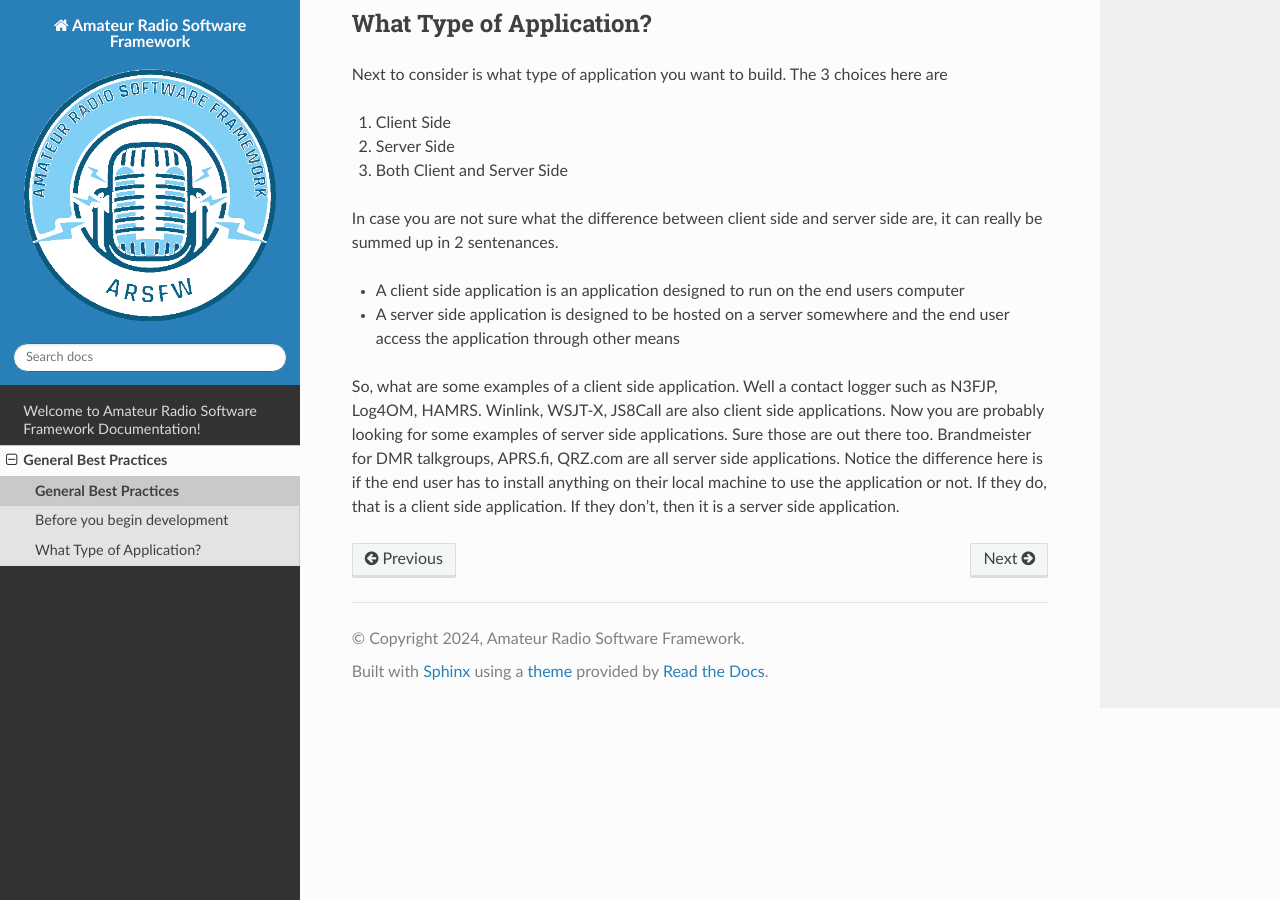
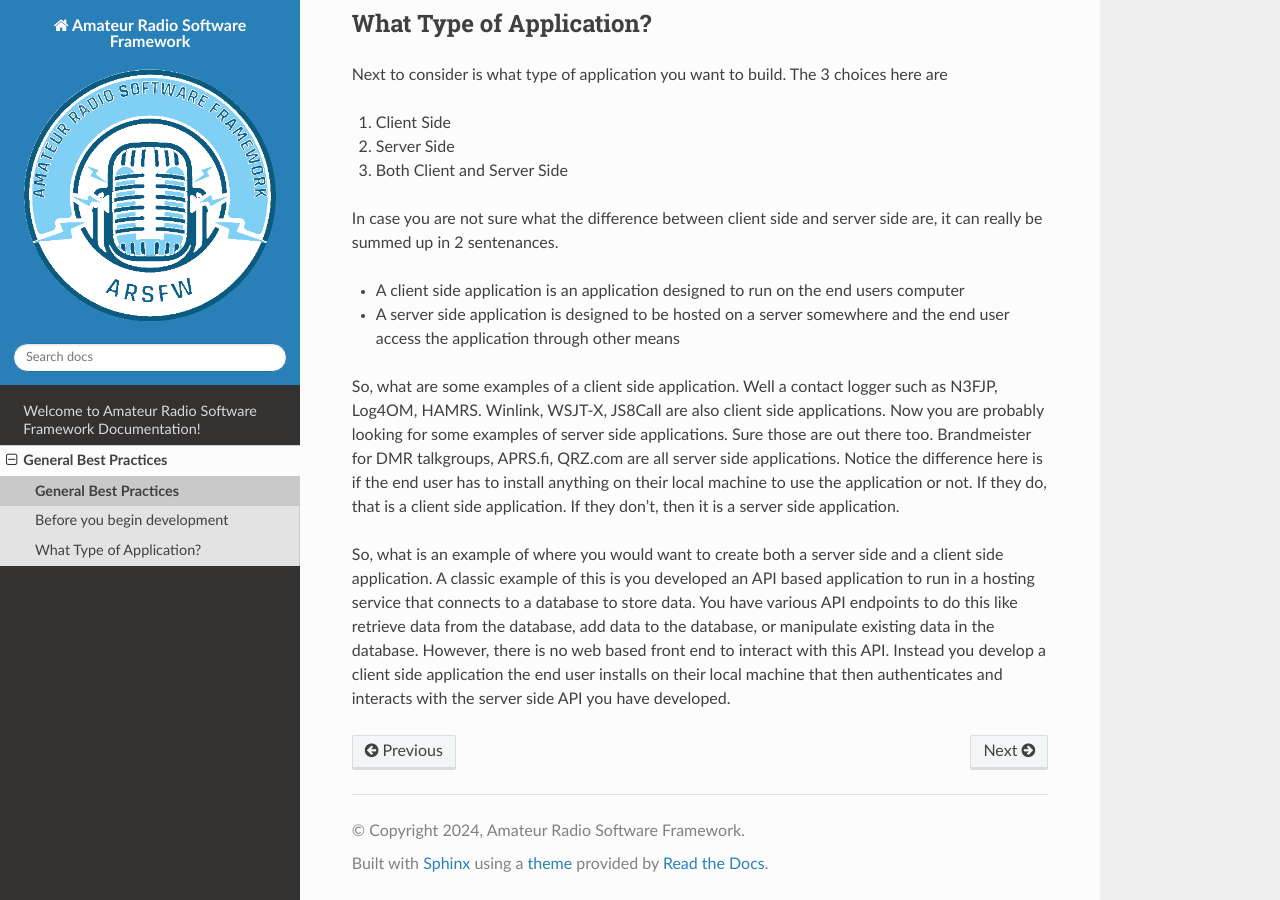
Before and after one commit to Amateur-Radio-Software-Framework/documentation, a Sphinx documentation site: the page built from docs/source/general/index.rst, in a window 1280 px wide and 900 px high, scrolled down 821 px. Built offline with Sphinx 7.4.7 and the Read the Docs theme 2.0.0, drawn with Linux system fonts in a browser that asks for light colours.

Commit message:
adding server/client example

```diff
--- a/docs/source/general/index.rst
+++ b/docs/source/general/index.rst
@@ -47,3 +47,5 @@ In case you are not sure what the difference between client side and server side
 - A server side application is designed to be hosted on a server somewhere and the end user access the application through other means
 
 So, what are some examples of a client side application. Well a contact logger such as N3FJP, Log4OM, HAMRS. Winlink, WSJT-X, JS8Call are also client side applications. Now you are probably looking for some examples of server side applications. Sure those are out there too. Brandmeister for DMR talkgroups, APRS.fi, QRZ.com are all server side applications. Notice the difference here is if the end user has to install anything on their local machine to use the application or not. If they do, that is a client side application. If they don't, then it is a server side application.
+
+So, what is an example of where you would want to create both a server side and a client side application. A classic example of this is you developed an API based application to run in a hosting service that connects to a database to store data. You have various API endpoints to do this like retrieve data from the database, add data to the database, or manipulate existing data in the database. However, there is no web based front end to interact with this API. Instead you develop a client side application the end user installs on their local machine that then authenticates and interacts with the server side API you have developed.
```
